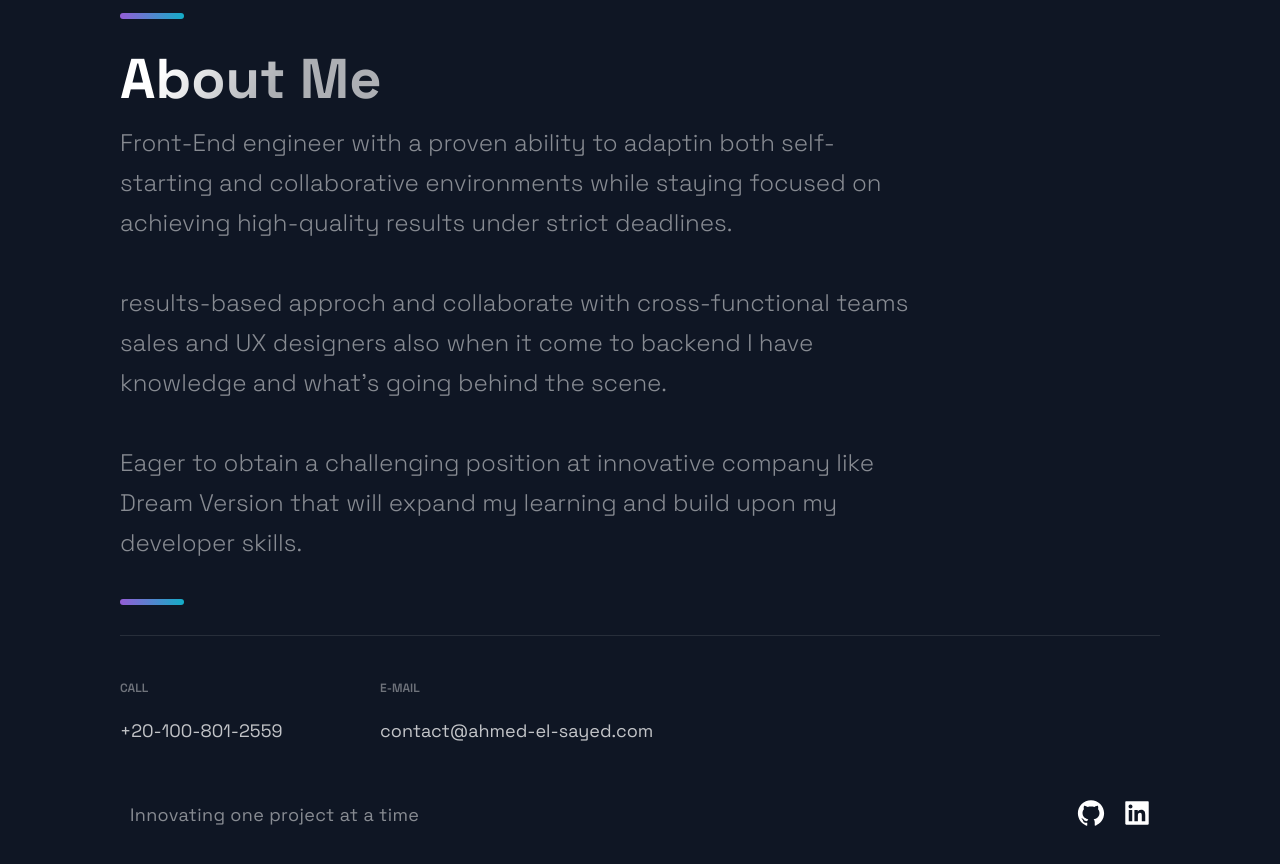
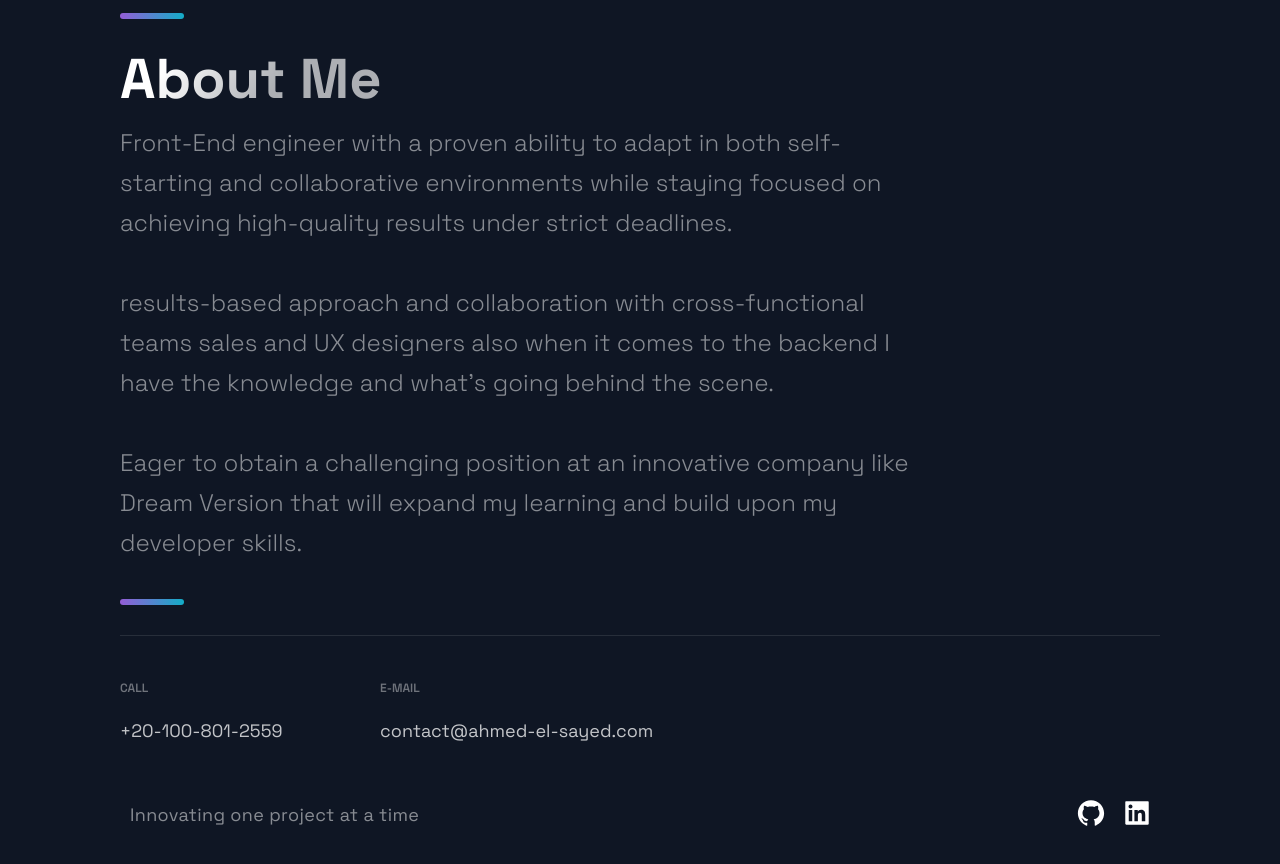
Before and after one commit to ahmedsayed1850/portfolio, a Next.js app: page / in a window 1280 px wide. Shown: the part 3240-4104 px from the top of the page. Built offline with nearby package versions, Linux system fonts and the light colour scheme.

Commit message:
grammar update

```diff
--- a/src/components/TimeLine/TimeLine.js
+++ b/src/components/TimeLine/TimeLine.js
@@ -12,18 +12,14 @@ const Timeline = () => {
     <Section id="About">
       <SectionTitle>About Me</SectionTitle>
       <SectionText>
-        Front-End engineer with a proven ability to adaptin both self-starting
-        and collaborative environments while staying focused on achieving
-        high-quality results under strict deadlines.
+        Front-End engineer with a proven ability to adapt in both self-starting and collaborative environments while staying focused on achieving high-quality results under strict deadlines.
         <br />
         <br />
-        results-based approch and collaborate with cross-functional teams sales
-        and UX designers also when it come to backend I have knowledge and
-        what's going behind the scene.
+results-based approach and collaboration with cross-functional teams sales and UX designers also when it comes to the backend I have the knowledge and what's going behind the scene.
         <br />
         <br />
-        Eager to obtain a challenging position at innovative company like Dream
-        Version that will expand my learning and build upon my developer skills.
+Eager to obtain a challenging position at an innovative company like Dream Version that will expand my learning and build upon my developer skills.
+
       </SectionText>
       <SectionDivider />
     </Section>
```
